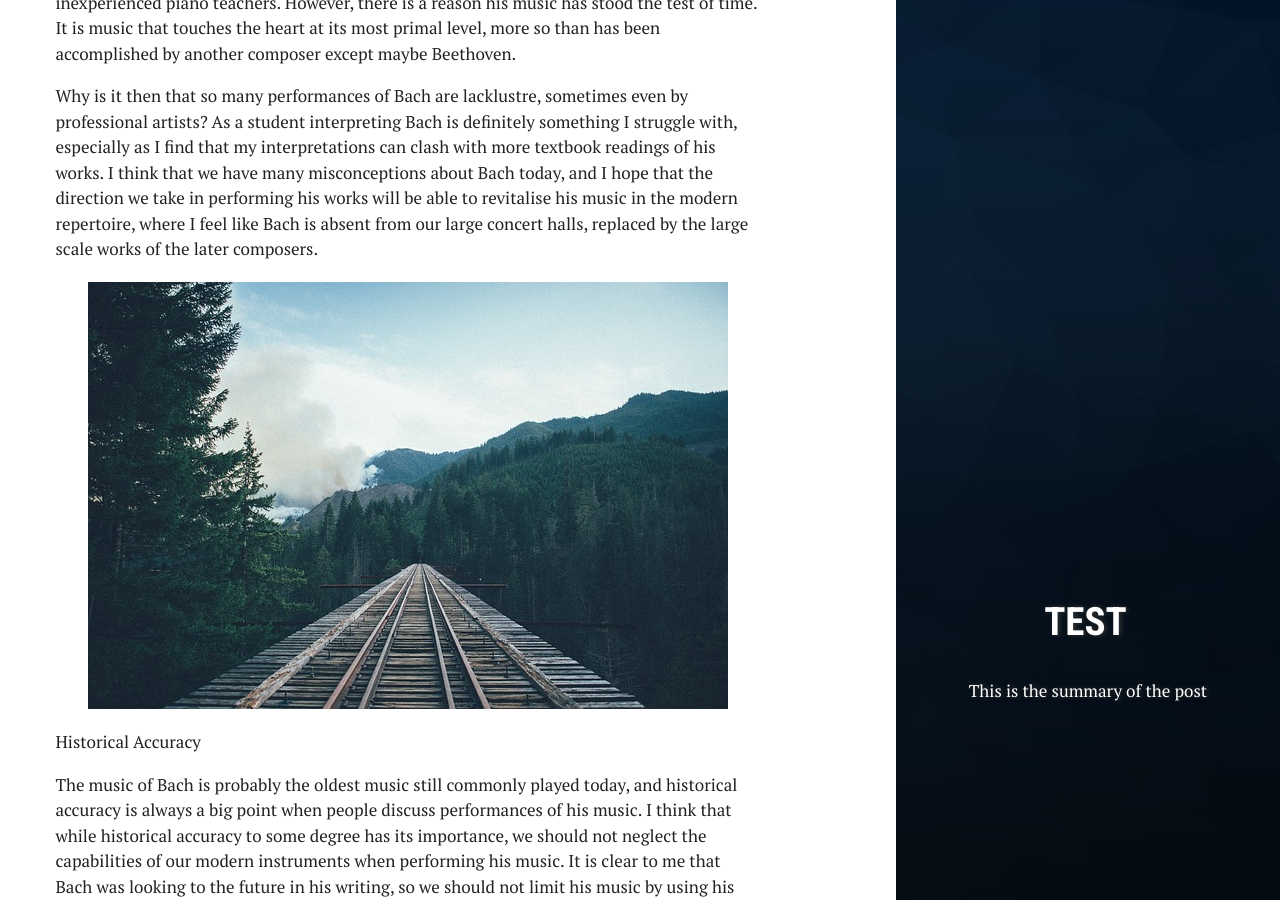
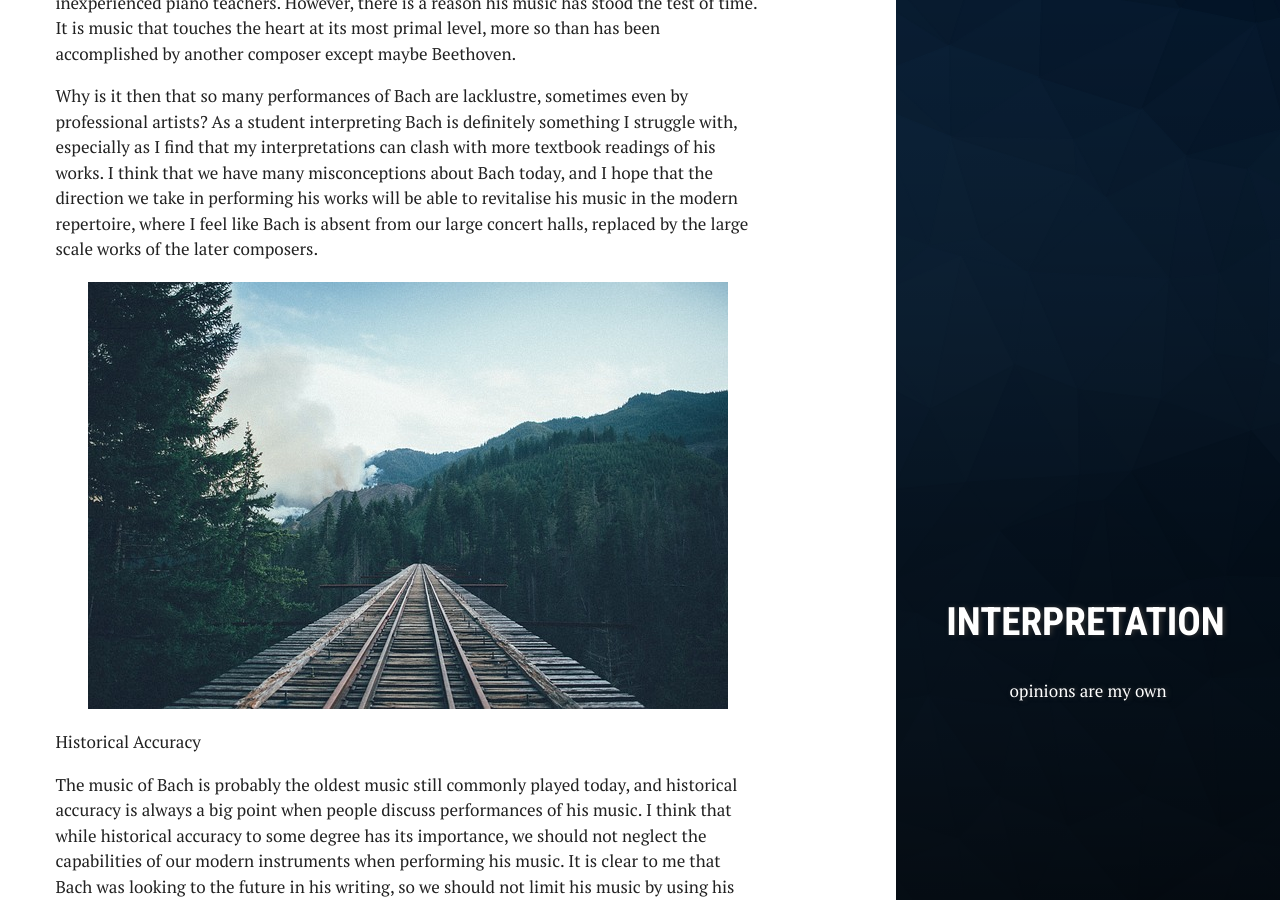
Before and after one commit to moke8198/moke8198.github.io, a Jekyll site: the page built from _posts/2017-08-06-The-Romantic-Music-of-Bach.md, in a window 1280 px wide and 900 px high, scrolled down 346 px. Built offline with Jekyll 4.4.1, drawn with Linux system fonts in a browser that asks for light colours.

Commit message:
Update 2017-08-06-The-Romantic-Music-of-Bach.md

```diff
--- a/_posts/2017-08-06-The-Romantic-Music-of-Bach.md
+++ b/_posts/2017-08-06-The-Romantic-Music-of-Bach.md
@@ -2,11 +2,11 @@
 layout: post
 title:  "The Romantic Interpretation of Bach"
 crawlertitle: "The Romantic Interpretation of Bach"
-summary: "This is the summary of the post"
+summary: "opinions are my own"
 excerpt: "My first post! My ideas of performing Bach in a fresh and exciting way"
 date:   2017-08-06 17:09:47 +0800
 categories: posts
-tags: 'test'
+tags: 'interpretation'
 author: michael
 ---
 The Romantic Interpretation of Bach
```
